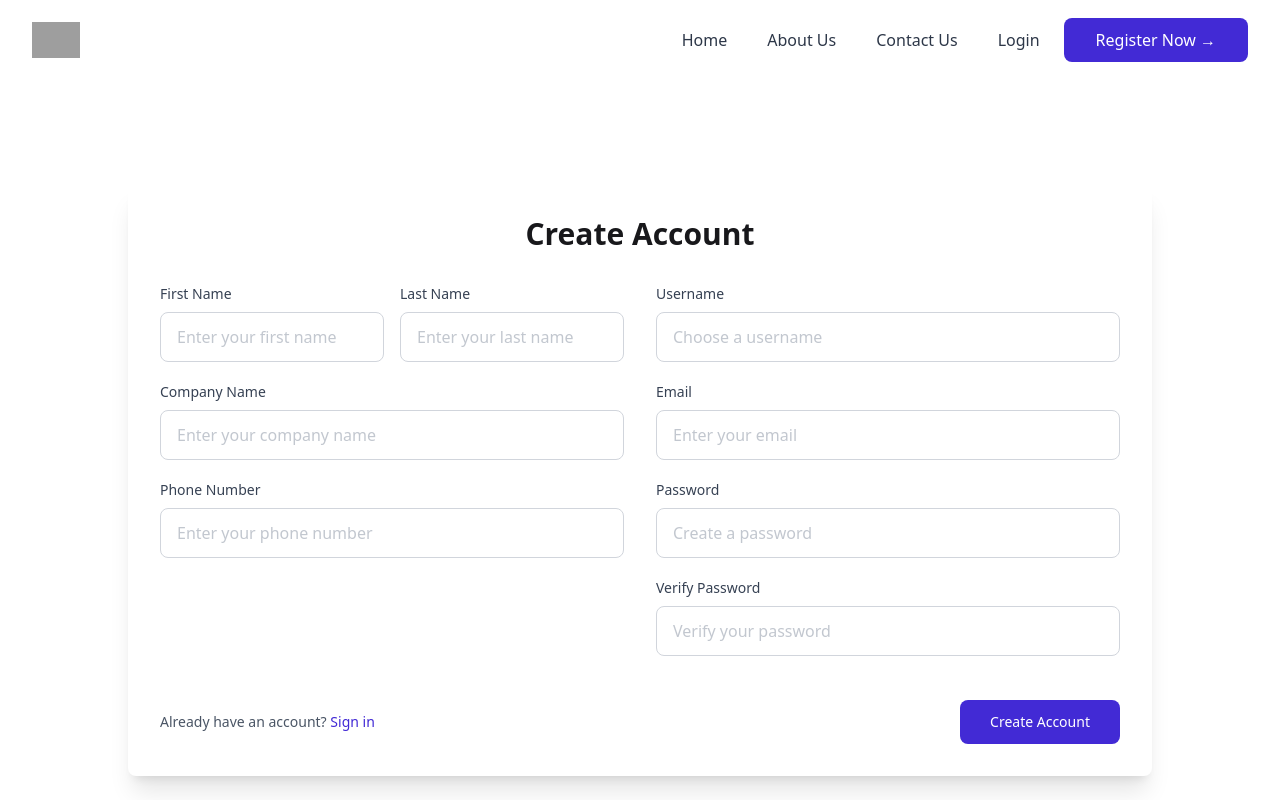
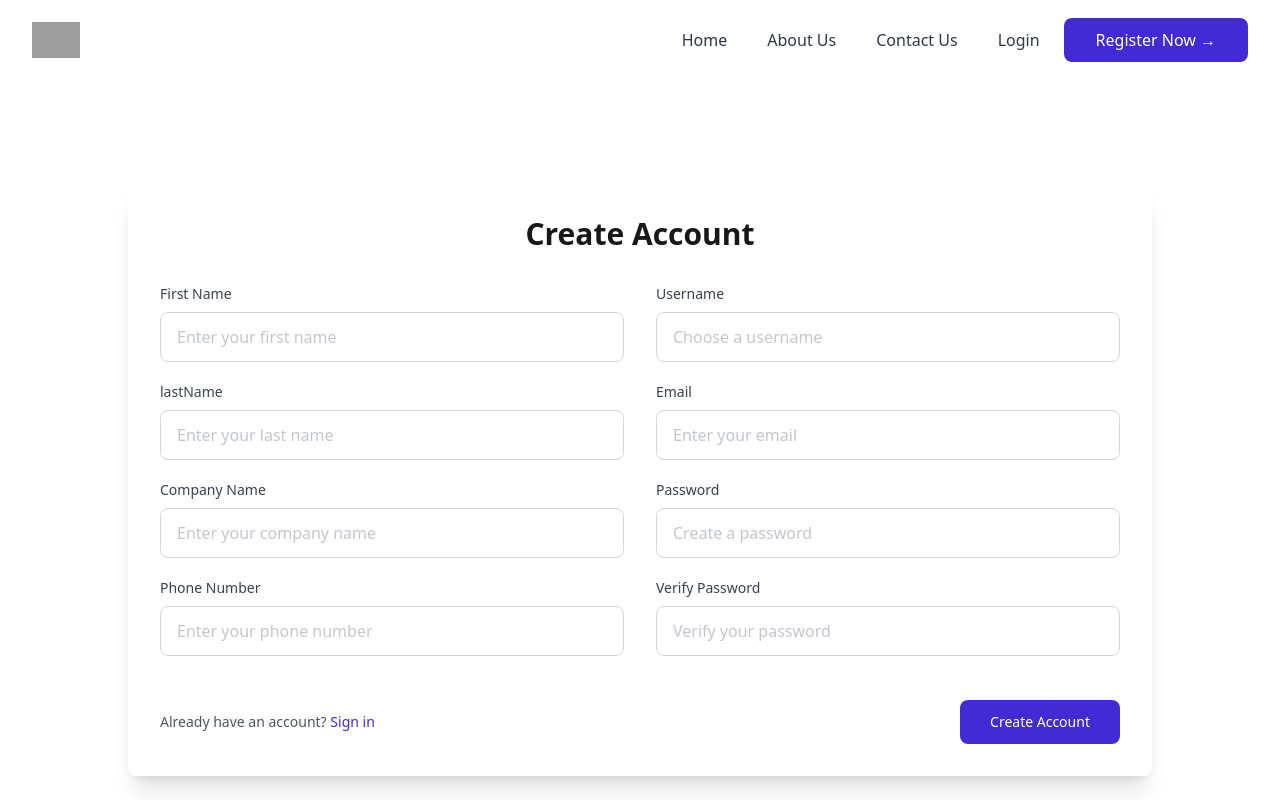
Before and after one commit to AbdessadekHM/sms-gateway-front, an Angular app: page /register in a window 1280 px wide. Shown: the top 800 px of the page. Built offline with nearby package versions, Linux system fonts and the light colour scheme; grey boxes are pictures that could not be loaded.

Commit message:
Refactor Register Page

```diff
--- a/src/app/app.component.ts
+++ b/src/app/app.component.ts
@@ -2,10 +2,11 @@ import { Component } from '@angular/core';
 import { RouterOutlet } from '@angular/router';
 import { NavbarComponent } from "./navbar/navbar.component";
 import { FooterComponent } from "./footer/footer.component";
+import { HomeComponent } from "./home/home.component";
 @Component({
   selector: 'app-root',
   standalone: true,
-  imports: [RouterOutlet, NavbarComponent, FooterComponent],
+  imports: [RouterOutlet, NavbarComponent, FooterComponent, HomeComponent],
   templateUrl: './app.component.html',
   styleUrl: './app.component.css'
 })
--- a/src/app/hero/hero.component.css
+++ b/src/app/hero/hero.component.css
@@ -27,7 +27,7 @@
 .cta-button {
   padding: 1rem 2rem;
   font-size: 1.1rem;
-  background-color: #4A90E2;
+  background-color: #000000;
   color: white;
   border: none;
   border-radius: 5px;
--- a/src/app/register/register.component.html
+++ b/src/app/register/register.component.html
@@ -6,9 +6,9 @@
       <div class="grid grid-cols-2 gap-8">
         <!-- Left Column -->
         <div class="space-y-5">
-          <!-- Name fields row -->
-          <div class="grid grid-cols-2 gap-4">
-            <!-- First Name -->
+
+
+          <!-- FirstName -->
           <div class="space-y-2">
             <label class="text-sm font-medium text-gray-700 block">
               First Name
@@ -24,10 +24,10 @@
               </span>
             </div>
 
-            <!-- Last Name -->
+          <!-- Last name -->
           <div class="space-y-2">
             <label class="text-sm font-medium text-gray-700 block">
-                Last Name
+              lastName
             </label>
             <input
               type="text"
@@ -39,8 +39,6 @@
               Last name is required
             </span>
           </div>
-          </div>
-
           <!-- Company Name -->
           <div class="space-y-2">
             <label class="text-sm font-medium text-gray-700 block">
```
Lines whose indentation alone changed are shown as unchanged.
